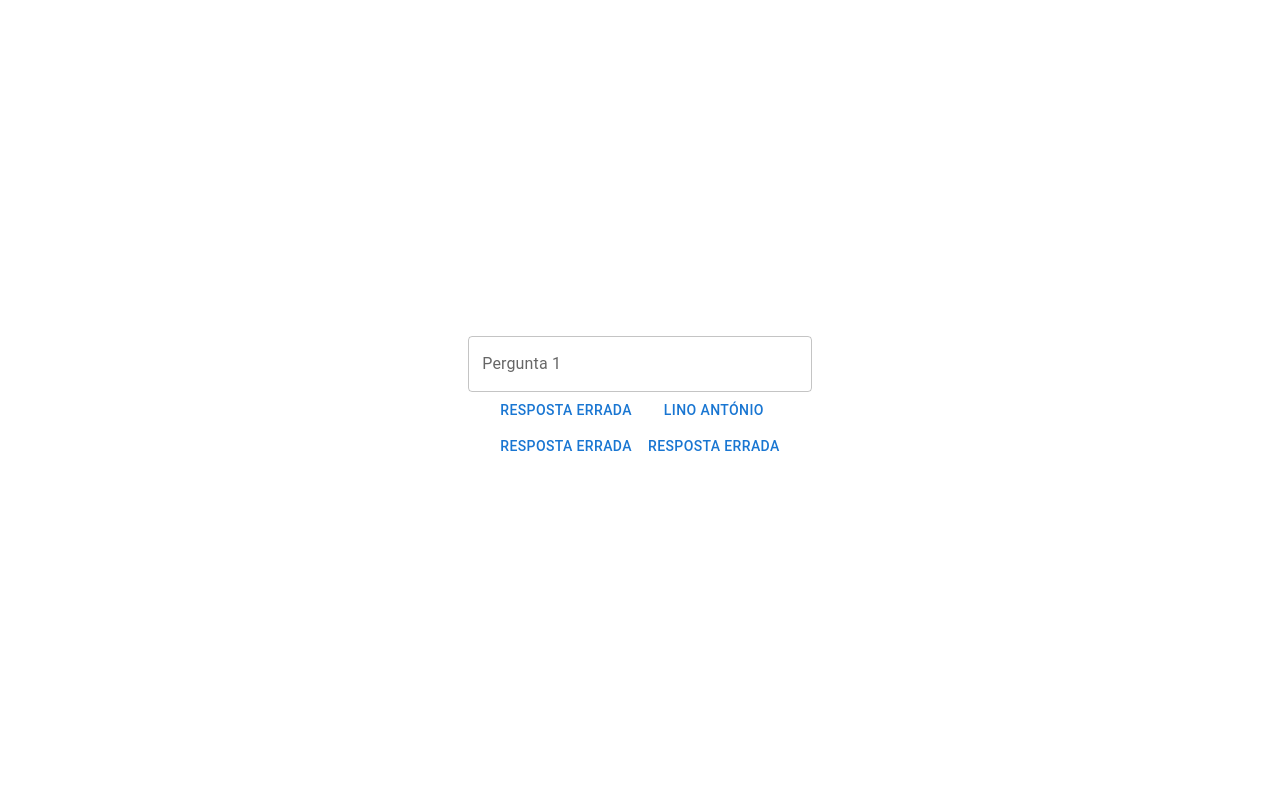
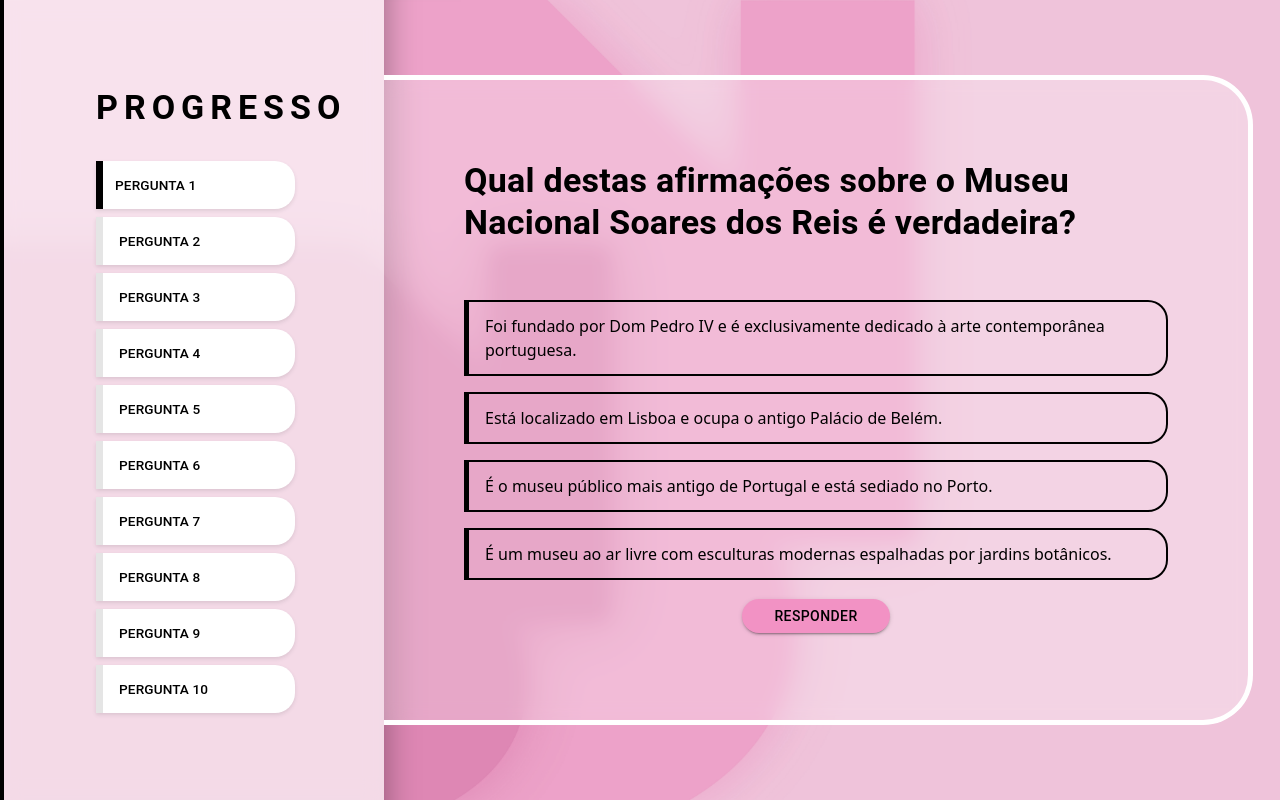
Before and after one commit to jorgeneto-trabalho/Porjeto-P3-Museu-Nacional-Soares-Reis, a React (Vite) app in the folder frontend/: page /pergunta in a window 1280 px wide. Built offline with nearby package versions, Linux system fonts and the light colour scheme.

Commit message:
terminado o frontend versão desktop da página pergunta sem imagem

```diff
--- a/frontend/components/Perguntas/PerguntaInformacao.jsx
+++ b/frontend/components/Perguntas/PerguntaInformacao.jsx
@@ -1,27 +1,206 @@
+import { Box, Button, Typography, ThemeProvider, createTheme,} from "@mui/material";
+import { blue } from "@mui/material/colors";
+import React, { useState } from "react";
 
-import { Box, Button, Container, FormControl, InputLabel, TextField } from '@mui/material'
+const theme = createTheme({
+  palette: {
+    primary: {
+      main: "#3f50b5",
+    },
+  },
+});
 
 const PerguntaLayout = () => {
+    const [perguntaAtual] = useState(0);
+
     return (
-        <>
-            <FormControl>
-                <TextField>Quem é o autor da obra "Peixeiras na praia"</TextField>
-                <InputLabel>Pergunta 1</InputLabel>
-                <Container>
-                    <Box sx={{ display: "flex", flexDirection: 'row' }}>
-                        <Box sx={{ display: "flex", flexDirection: 'column' }}>
-                            <Button>Resposta errada</Button>
-                            <Button>Resposta errada</Button>
+        <ThemeProvider theme={theme}>
+            <Box
+                sx={{
+                    position: "fixed",
+                    top: 0,
+                    left: 0,
+                    width: "100vw",
+                    height: "100vh",
+                    backgroundImage: "url('/bgrosa.jpg')",
+                    backgroundSize: "cover",
+                    backgroundPosition: "center",
+                    backgroundRepeat: "no-repeat",
+                    display: "flex",
+                    justifyContent: "left",
+                    alignItems: "center",
+
+                }}
+            >
+                {/*sidebar*/}
+                <Box
+                    sx={{
+                        display: "flex",
+                        top: 0,
+                        left: 0,
+                        width: "15vw",
+                        height: "100vh",
+                        background: "rgba(253, 253, 253, 0.71)",
+                        boxShadow: "0 8px 32px 0 rgba(0, 0, 0, 0.37)",
+                        backdropFilter: "blur(10px)",
+                        WebkitBackdropFilter: "blur(10px)",
+                        flexDirection: "column",
+                        justifyContent: "center",
+                        alignItems: "left",
+                        gap: 1,
+                        p: 12,
+                        position: "relative"
+
+                    }}
+                >
+                    <Box
+                        sx={{
+                        position: "absolute",
+                        top: 0,
+                        left: 0,
+                        width: "4px",
+                        height: "100%",
+                        backgroundColor: "black",
+                        borderRadius: "10px 0 0 10px",
+                        }}
+                    />
+
+                    <Typography
+                        variant="h4"
+                        sx={{
+                            mb: 3,
+                            fontWeight: "bold",
+                            color: "#3E5376",
+                            color: "black",
+                            textAlign: "left",
+                            letterSpacing: "6px"
+                        }}
+                    >
+                        PROGRESSO
+                    </Typography>
+
+                    {Array.from({ length: 10 }).map((_, i) => (
+                        <Box
+                            key={i}
+                            sx={{
+                                width: "100%",
+                                height: "6%",
+                                display: "flex",
+                                alignItems: "center",
+                                borderRadius: "0 20px 20px 0",
+                                backgroundColor: "#fff",
+                                boxShadow: "0 2px 4px rgba(0,0,0,0.1)",
+                                borderLeft: "7px solid rgba(0,0,0,0.1)",
+                                borderLeft: perguntaAtual === i ? "7px solid black" : "7px solid rgba(0,0,0,0.1)",
+                            }}
+                        >
+
+                            <Typography
+                                sx={{
+                                    paddingLeft: i === 0 ? 1.5 : 2,
+                                    fontSize: "0.85rem",
+                                    fontWeight: 500,
+                                    width: "100%",
+                                    color: "black",
+                                    textAlign: "left"
+                                }}
+                            >
+                                PERGUNTA {i + 1}
+                            </Typography>
                         </Box>
-                        <Box sx={{ display: "flex", flexDirection: 'column' }}>
-                            <Button>Lino António</Button>
-                            <Button>Resposta errada</Button>
+                    ))}
+                </Box>
+
+                {/*conteudo*/}
+                <Box
+                    sx={{
+                        width: "55vw",
+                        height: "60vh",
+                        background: "rgba(253, 253, 253, 0.27)",
+                        backdropFilter: "blur(10px)",
+                        WebkitBackdropFilter: "blur(10px)",
+                        borderTopRightRadius: "50px",
+                        borderBottomRightRadius: "50px",
+                        border: "5px solid white",
+                        borderLeft: "none",
+                        p: 10,
+                        display: "flex",
+                        flexDirection: "column",
+                        alignItems: "left",
+                    }}
+                >
+                    <Box sx={{height: "90%"}}>
+                        {/* Pergunta */}
+                        <Typography
+                            variant="h4"
+                            sx={{
+                            fontWeight: "bold",
+                            textAlign: "center",
+                            mb: "8%",
+                            maxWidth: "100%",
+                            color: "black",
+                            textAlign: "left",
+                            justifyContent: "top",
+                            }}
+                        >
+                            Qual destas afirmações sobre o Museu Nacional Soares dos Reis é verdadeira?
+                        </Typography>
+
+                        {/* Opções */}
+                        <Box sx={{ display: "flex", flexDirection: "column", gap: 2, width: "100%", maxWidth: "100%" }}>
+                            {[
+                            "Foi fundado por Dom Pedro IV e é exclusivamente dedicado à arte contemporânea portuguesa.",
+                            "Está localizado em Lisboa e ocupa o antigo Palácio de Belém.",
+                            "É o museu público mais antigo de Portugal e está sediado no Porto.",
+                            "É um museu ao ar livre com esculturas modernas espalhadas por jardins botânicos.",
+                            ].map((opcao, idx) => (
+                            <Box
+                                key={idx}
+
+                                sx={{
+                                    border: "2px solid black",
+                                    borderRadius: "0 20px 20px 0",
+                                    px: 2,
+                                    py: 1.5,
+                                    fontWeight: 500,
+                                    backgroundColor: "transparent",
+                                    borderLeft: "5px solid black",
+                                    cursor: "pointer",
+                                    textAlign: "left",
+                                    color: "black",
+                                    "&:hover": {
+                                        background: "rgba(253, 253, 253, 0.64)",
+                                        borderLeft: "2px solid black"
+                                    },
+                                }}
+                            >
+                                {opcao}
+                            </Box>
+                            ))}
                         </Box>
                     </Box>
-                </Container>
-            </FormControl>
-        </>
-    )
-}
 
-export default PerguntaLayout
+                    {/* Botão */}
+                    <Box sx={{height: "10%", justifyContent: "center",alignItems: "center", display: "flex",}}>
+                        <Button
+                            variant="contained"
+                            sx={{
+                                height: "70%",
+                                borderRadius: "20px",
+                                px: 4,
+                                backgroundColor: "#F292C4",
+                                color: "black",
+                                textTransform: "none",
+
+                            }}
+                        >
+                            RESPONDER
+                        </Button>
+                    </Box>
+                                    </Box>
+                                </Box>
+        </ThemeProvider>
+    );
+};
+
+export default PerguntaLayout;
--- a/frontend/components/Resumo/Resumo.jsx
+++ b/frontend/components/Resumo/Resumo.jsx
@@ -12,23 +12,7 @@
 
 {/*Inserir uma const Jogadores que insere o nome dos participantes deste quiz*/ }
 const Resumo = () => {
-    const [nome, setNome] = useState("");
     const [nomes, setNomes] = useState([]);
-    const [erro, setErro] = useState(false);
-
-    const RegistarNickname = () => {
-        const nomeLimpo = nome.trim();
-        if (nome.trim() === "") {
-            setErro(true);
-            return;
-        }
-        setNomes([...nomes, nomeLimpo]);
-        setNome("");
-        setErro(false);
-    };
-
-
-
 
     return (
         <ThemeProvider theme = {theme}>
@@ -77,7 +61,7 @@
                             <Link href="/resumo">
                                 <Button
                                     variant="contained"
-                                    onClick={RegistarNickname}
+
                                     sx={{ borderRadius: "20px", px: 4, backgroundColor: "#3E5376", color: "B2CFFF", textTransform: "none"}}
                                 >
                                     Começar
```
Also changed, not shown: frontend/public/bgrosa.jpg (added).
